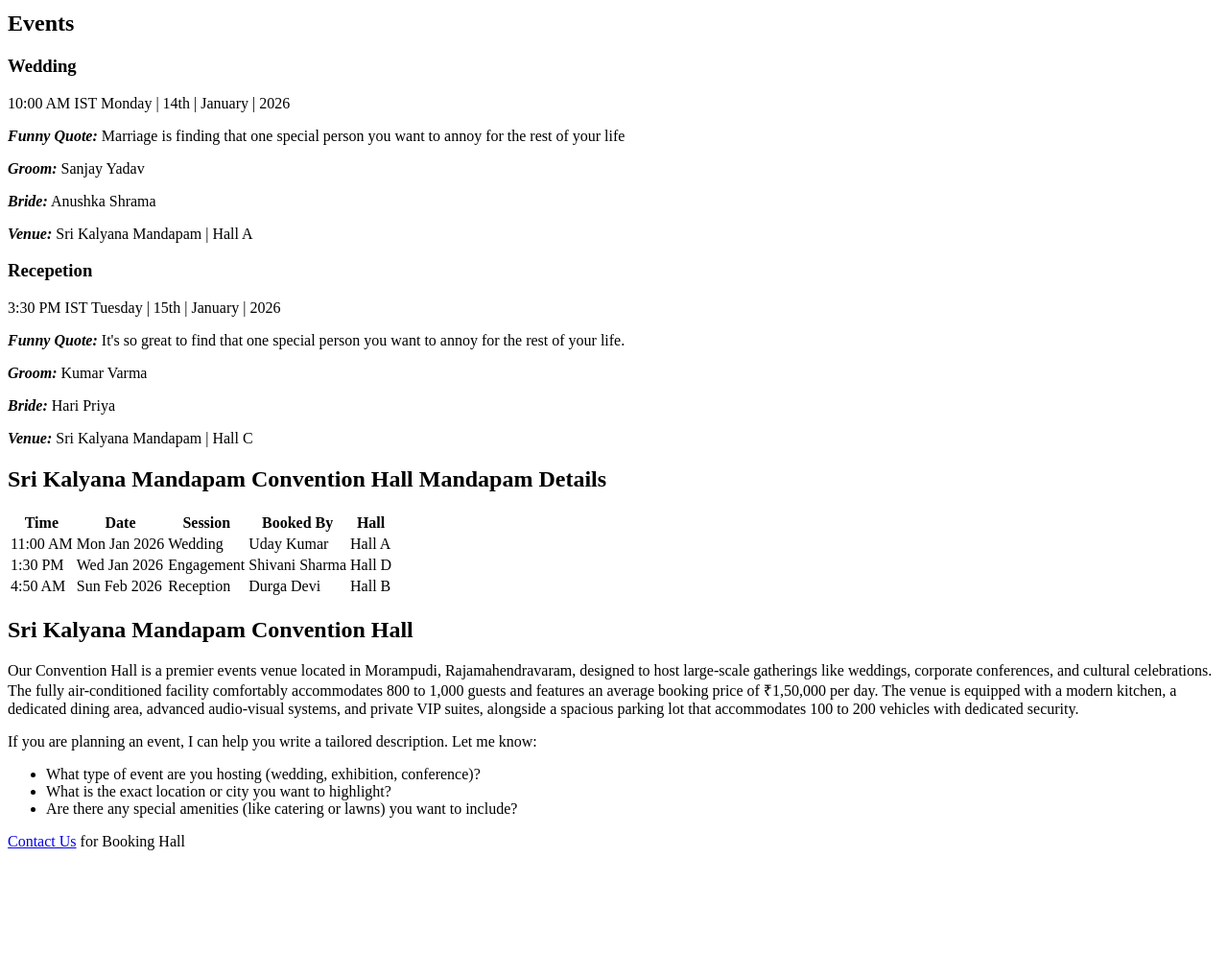
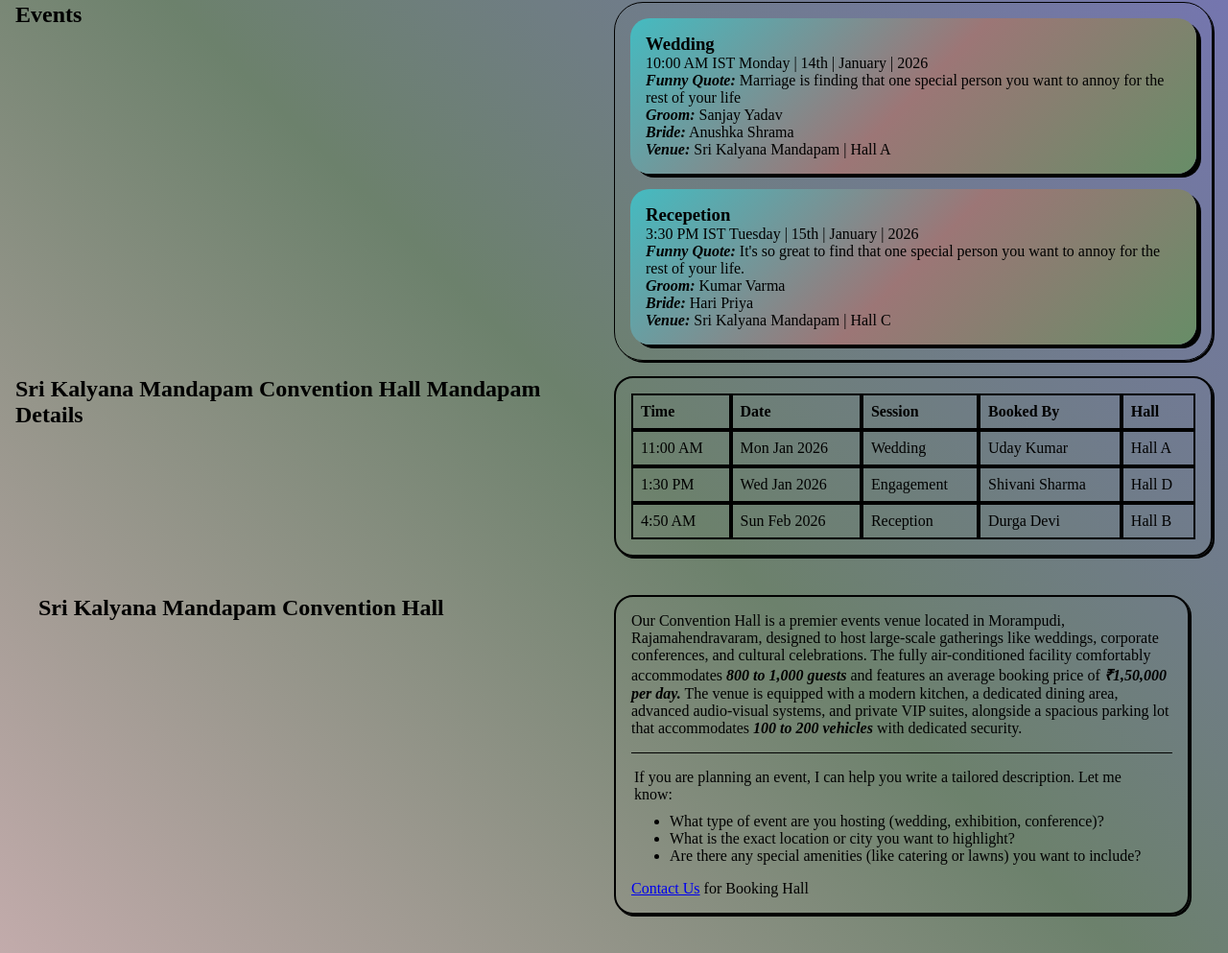
Before and after one commit to Raghavendra0416/Mini-Projects, a plain HTML site: page Week-1/Week-2/Responsive Community Event Schedule/index.html in a window 1280 px wide. Shown: the part 69-1062 px from the top of the page at 96% size. Before the commit the page ends 971 px from the top, so only its background shows below. Drawn offline with Linux system fonts and the light colour scheme.

Commit message:
Added Styling and also incomplete tasks to the readme

```diff
--- a/Week-1/Week-2/Responsive Community Event Schedule/index.html
+++ b/Week-1/Week-2/Responsive Community Event Schedule/index.html
@@ -14,7 +14,8 @@
     </header>
 
     <main>
-        <section class="cards">
+        <!-- 1 -->
+        <section class="grid cards">
             <h2>Events</h2>
             <div class="container">
                 <!-- Card 1 -->
@@ -61,7 +62,8 @@
             </div>
         </section>
 
-        <article class="hall-details">
+        <!-- 2 -->
+        <article class="grid hall-details">
             <h2>Sri Kalyana Mandapam Convention Hall Mandapam Details</h2>
 
             <table>
@@ -103,16 +105,21 @@
             </table>
         </article>
 
-        <section class="description">
+        <!-- 3 -->
+        <section class="grid description">
             <h2>Sri Kalyana Mandapam Convention Hall</h2>
+            <div class="description-container">
                 <p>
-                Our Convention Hall is a premier events venue located in Morampudi, Rajamahendravaram, designed to host
+                    Our Convention Hall is a premier events venue located in Morampudi, Rajamahendravaram, designed to
+                    host
                     large-scale gatherings like weddings, corporate conferences, and cultural celebrations. The fully
-                air-conditioned facility comfortably accommodates 800 to 1,000 guests and features an average booking
-                price of ₹1,50,000 per day. The venue is equipped with a modern kitchen, a dedicated dining area,
-                advanced audio-visual systems, and private VIP suites, alongside a spacious parking lot that
-                accommodates 100 to 200 vehicles with dedicated security.
+                    air-conditioned facility comfortably accommodates <b><i>800 to 1,000 guests</i></b> and features an
+                    average booking price of <b><i>₹1,50,000 per day.</i></b> The venue is equipped with a modern
+                    kitchen, a
+                    dedicated dining area, advanced audio-visual systems, and private VIP suites, alongside a spacious
+                    parking lot that accommodates <b><i>100 to 200 vehicles</i></b> with dedicated security.
                 </p>
+                <div class="description-break">
                     <p>
                         If you are planning an event, I can help you write a tailored description. Let me know:
                     </p>
@@ -121,7 +128,10 @@
                         <li>What is the exact location or city you want to highlight?</li>
                         <li>Are there any special amenities (like catering or lawns) you want to include?</li>
                     </ul>
+                </div>
+
                 <p><a href="#">Contact Us</a> for Booking Hall</p>
+            </div>
         </section>
     </main>
 </body>
--- a/Week-1/Week-2/Responsive Community Event Schedule/style.css
+++ b/Week-1/Week-2/Responsive Community Event Schedule/style.css
@@ -0,0 +1,130 @@
+:root {
+    --page-background: linear-gradient(45deg, rgb(194, 171, 171), rgb(108, 129, 108), rgb(117, 117, 179));
+    --text-color: black;
+
+    --space-lg: 1.5rem;
+    --space-md: 1rem;
+    --space-sm: 0.5rem;
+
+    --card-background: linear-gradient(-45deg, rgb(103, 141, 103), rgb(156, 118, 118), rgb(68, 187, 193));
+}
+
+*,
+*::before,
+*::after {
+    box-sizing: border-box;
+    margin: 0;
+    border: 0;
+    padding: 0;
+}
+
+body {
+    background: var(--page-background);
+    color: var(--text-color);
+    margin: var(--space-md);
+}
+
+/* Header */
+header {
+    border-bottom: 2px solid black;
+    margin-bottom: var(--space-md);
+}
+
+/* Main */
+main {
+    display: flex;
+    flex-direction: column;
+    gap: var(--space-md)
+}
+
+/* Cards */
+.cards {}
+
+.cards>h2 {
+    margin-bottom: var(--space-md);
+}
+
+.container {
+    border: 1px solid black;
+    border-radius: 30px;
+    box-shadow: 2px 2px black;
+}
+
+
+.card {
+    padding: var(--space-md);
+    background: var(--card-background);
+    border-radius: 20px;
+    box-shadow: 5px 4px;
+    margin: var(--space-md);
+}
+
+/* Hall Details */
+.hall-details {}
+
+.hall-details>h2 {
+    margin-bottom: var(--space-md);
+}
+
+table {
+    padding: var(--space-md);
+    border-spacing: 0;
+
+    border: 2px solid;
+    border-radius: 20px;
+    box-shadow: 2px 2px black;
+
+    width: 100%;
+}
+
+th,
+td {
+    border: 2px solid black;
+    padding: var(--space-sm);
+
+    text-align: left;
+}
+
+/* Description */
+.description {
+    padding: var(--space-lg);
+
+    /* border: 2px solid;
+    border-radius: 20px; */
+}
+
+.description>h2 {
+    margin-bottom: var(--space-sm);
+}
+
+.description>p {
+    margin: var(--space-sm);
+}
+
+ul {
+    margin-left: var(--space-lg);
+}
+
+.description-container {
+    padding: var(--space-md);
+    border: 2px solid;
+    border-radius: 20px;
+    box-shadow: 2px 2px black;
+}
+
+.description-break {
+    margin-top: var(--space-md);
+    border-top: 1px solid;
+    padding: var(--space-md);
+}
+
+.description-break>p {
+    margin-bottom: 10px;
+    margin-left: -13px;
+}
+
+/* Grid */
+.grid {
+    display: grid;
+    grid-template-columns: repeat(auto-fit, minmax(250px, 1fr));
+}
```
Also changed, not shown: Week-1/Week-2/Responsive Community Event Schedule/Readme.md. Lines whose indentation alone changed are shown as unchanged.
